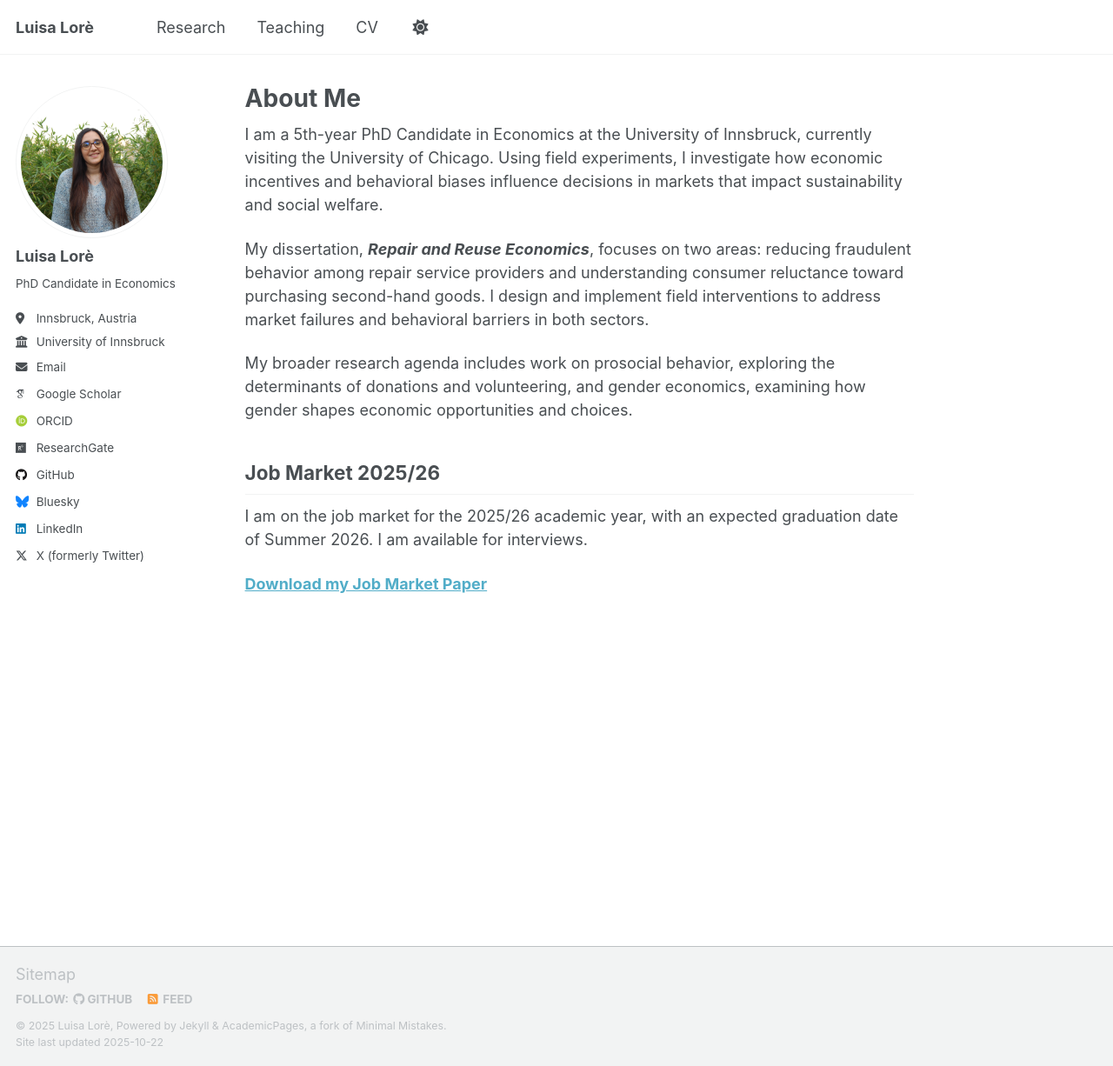
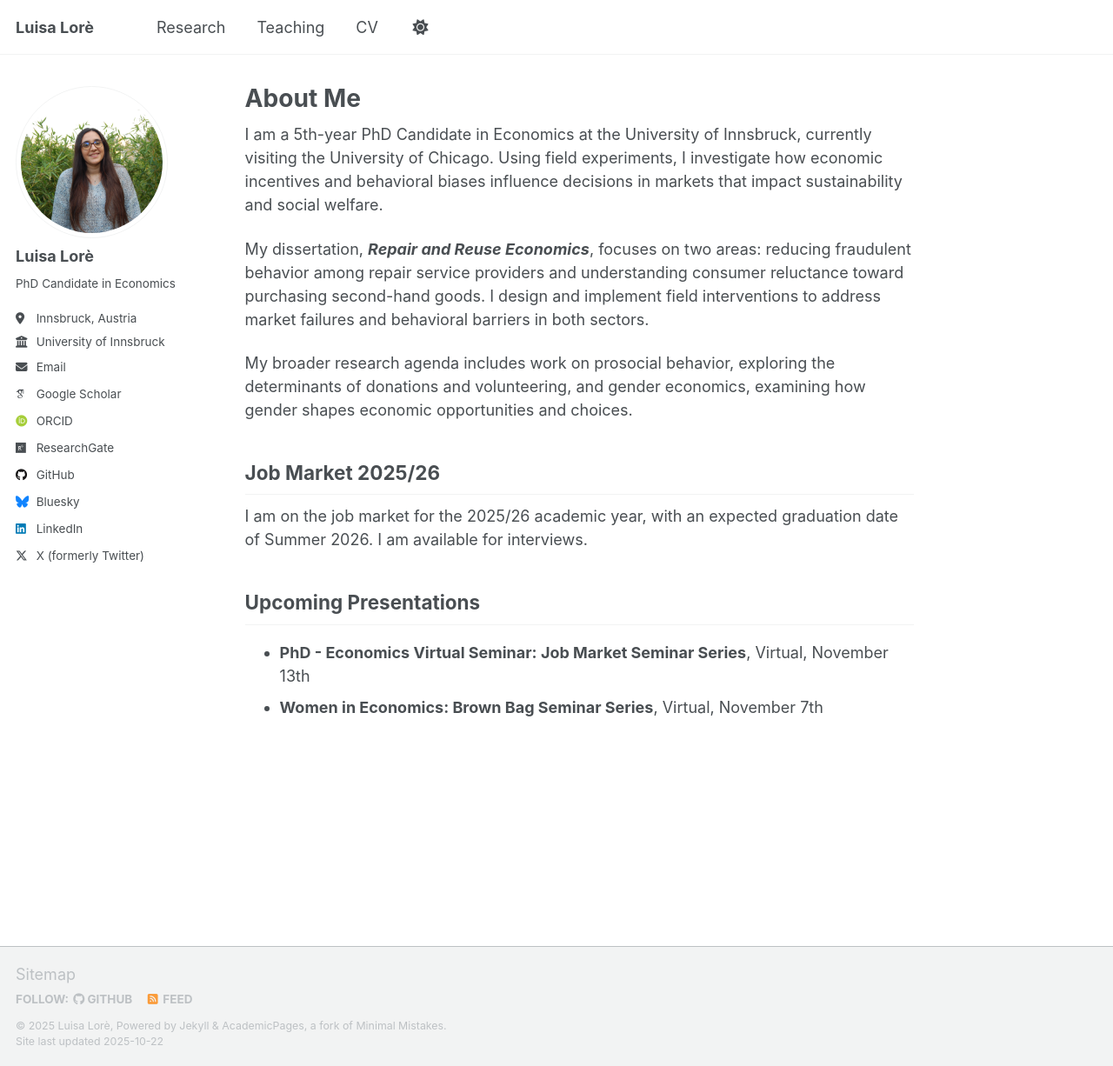
Before and after one commit to LuisaLore/luisalore, a Jekyll site: the page built from _pages/about.md, in a window 1280 px wide and 1226 px high. Shown: the whole window at 87% size. Built offline with Jekyll 4.4.1, drawn with Linux system fonts in a browser that asks for light colours; some web fonts are replaced; a script that is not in the unit is left out.

Commit message:
Update about.md

```diff
--- a/_pages/about.md
+++ b/_pages/about.md
@@ -18,4 +18,9 @@ My broader research agenda includes work on prosocial behavior, exploring the de
 
 I am on the job market for the 2025/26 academic year, with an expected graduation date of Summer 2026. I am available for interviews.
 
-**[Download my Job Market Paper](files/jmp.pdf)**
+<!-- **[Download my Job Market Paper](files/jmp.pdf)** -->
+
+## Upcoming Presentations
+
+* **PhD - Economics Virtual Seminar: Job Market Seminar Series**, Virtual, November 13th
+* **Women in Economics: Brown Bag Seminar Series**, Virtual, November 7th
```
